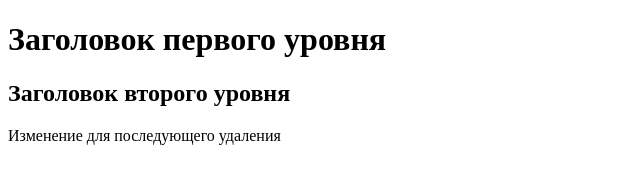
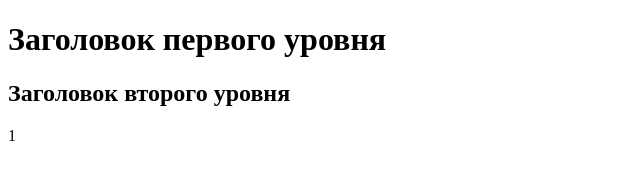
Before and after one commit to SofiyaDK/New-Repo, a plain HTML site: page index.html in a window 1280 px wide. Shown: the whole page, without its empty margins (0-640 px from the left). Drawn offline with Linux system fonts and the light colour scheme.

Commit message:
Revert "Отмена ошибочных изменений"
This reverts commit efe3b7d10d1d3430e8b5b55b46b7b7ac0ef4d370.

```diff
--- a/index.html
+++ b/index.html
@@ -8,6 +8,6 @@
 <body>
  <h1>Заголовок первого уровня</h1>
  <h2>Заголовок второго уровня</h2>
- <p>Изменение для последующего удаления</p>
+ <p>1</p>
 </body>
 </html>
```
